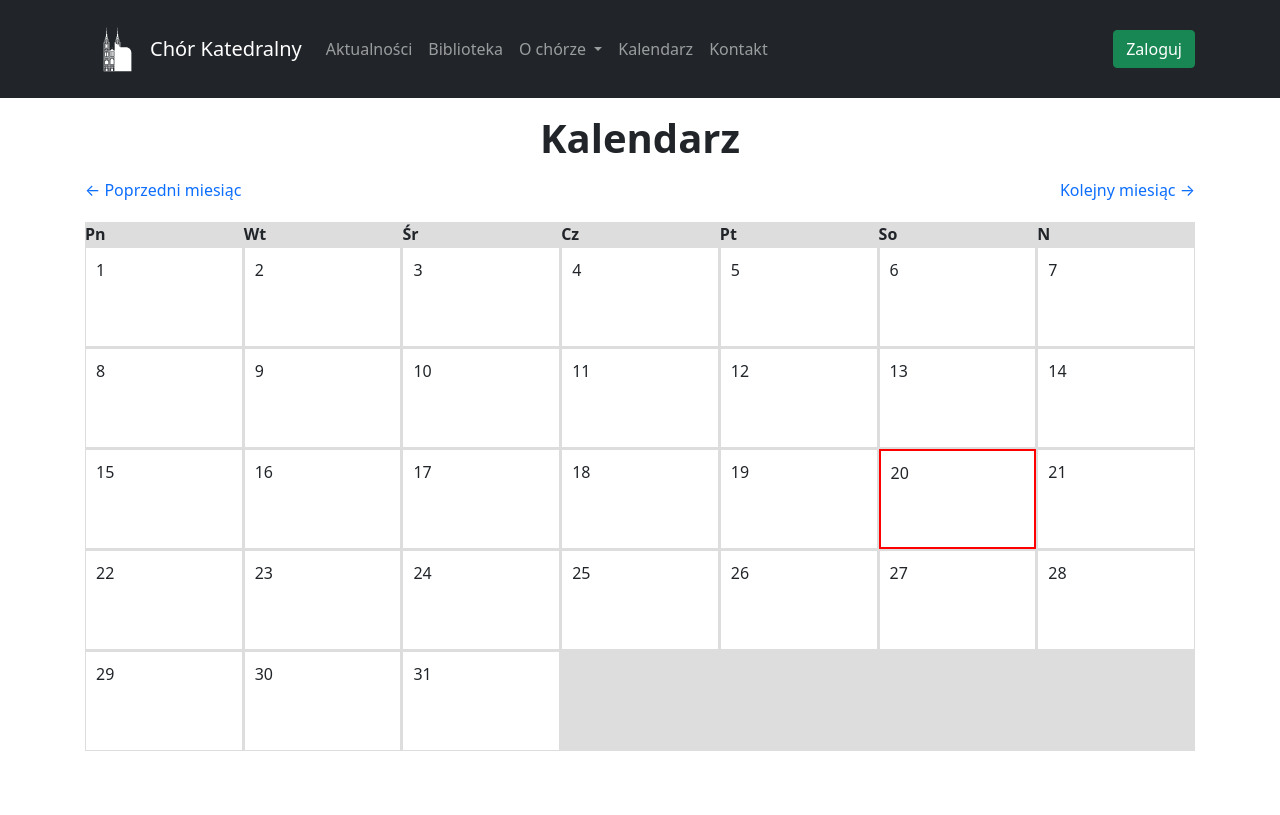
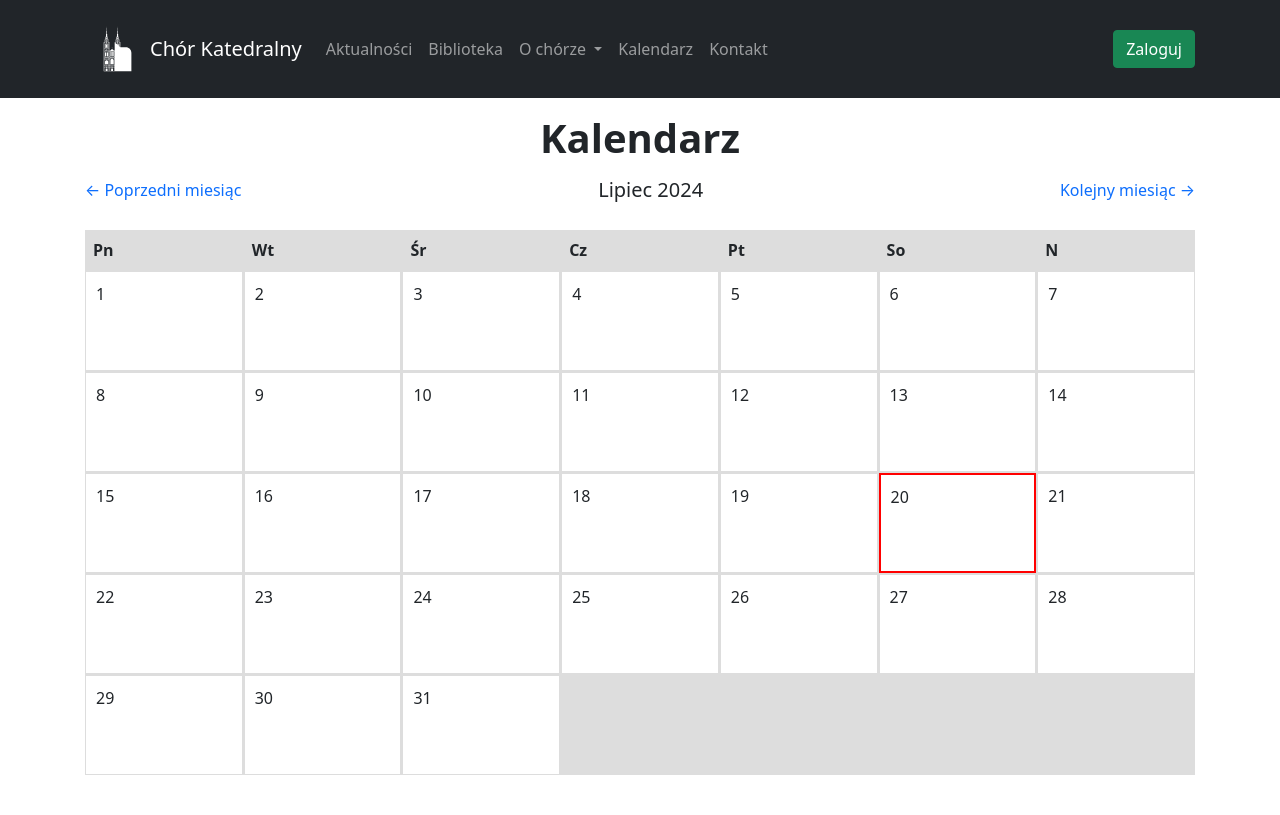
Before and after one commit to Jan-Romanowski/choirlib, a Django app: page /event/2024/07/ in a window 1280 px wide. Shown: the top 815 px of the page. Run offline with Django 5.2, Linux system fonts and the light colour scheme; data comes from the database, SQL or seed files in the repository; both versions use the stored data as it was after the commit.

Commit message:
Temp changes

```diff
--- a/library/event/templates/event/calendar.html
+++ b/library/event/templates/event/calendar.html
@@ -51,7 +51,7 @@
     <h1 class="m-3">Kalendarz</h1>
     <div class="nav">
         <a href="{% url 'calendar' prev_month.year prev_month.month %}">← Poprzedni miesiąc</a>
-        <span>{{ current_month|date:"F Y" }}</span>
+        <h5>{{ current_month_object|date:"F Y" }}</h5>
         <a href="{% url 'calendar' next_month.year next_month.month %}">Kolejny miesiąc →</a>
     </div>
 </div>
@@ -63,7 +63,7 @@
 <div class="calendar">
     <!-- Дни недели -->
     {% for day in days_of_week %}
-        <div class="day-header"><strong>{{ day }}</strong></div>
+        <div class="day-header p-2"><strong>{{ day }}</strong></div>
     {% endfor %}
 
     <!-- Пустые ячейки для начала месяца -->
@@ -75,7 +75,6 @@
     {% for day in days_in_month %}
         <div class="day {% if day.date == today %}today{% endif %}" data-bs-toggle="modal" data-bs-target="#dayDetails{{ day.day }}">
             {{ day.day }}
-
             {% for event in day.events %}
                 <div class="event" style="background-color: {{ event.colour }};">
                     <div class="title">
@@ -94,7 +93,7 @@
                 <div class="modal-body p-2">
                     {% for event in day.events %}
                     <div class="event" style="background-color: {{ event.colour }};">
-                        <div class="title" style="padding-top: 10px;">
+                        <div class="title" style="padding-top: 10px; padding-left: 10px;">
                             <h5>{{ event.title }}</h5>
                         </div>
                     </div>
@@ -148,13 +147,6 @@
             card.style.color = getTextColor(hexColor);
         });
 
-        var modals = document.querySelectorAll('.title');
-        modals.forEach(function (modal) {
-            let backgroundColor = getComputedStyle(modal).backgroundColor;
-            let hexColor = rgbToHex(backgroundColor);
-            modal.querySelector('.toPrint').style.color = getTextColor(hexColor);
-        });
-
         function rgbToHex(rgb) {
             let rgbArray = rgb.match(/\d+/g);
             return `#${(1 << 24 | (parseInt(rgbArray[0]) << 16) | (parseInt(rgbArray[1]) << 8) | parseInt(rgbArray[2])).toString(16).slice(1).toUpperCase()}`;
--- a/library/event/views.py
+++ b/library/event/views.py
@@ -29,7 +29,6 @@ def get_month(request, year, month):
     days_of_week = ["Pn", "Wt", "Śr", "Cz", "Pt", "So", "N"]
 
     context = {
-        'current_month': first_day_of_month,
         'days_in_month': days,
         'empty_days': range(start_day),
         'prev_month': first_day_of_month.replace(day=1) - timezone.timedelta(days=1),
@@ -37,6 +36,7 @@ def get_month(request, year, month):
         'days_of_week': days_of_week,
         'current_year': year,
         'current_month': month,
+        'current_month_object' : first_day_of_month,
         'today' : today
     }
     return render(request, 'event/calendar.html', context)
```
Also changed, not shown: library/db.sqlite3.
